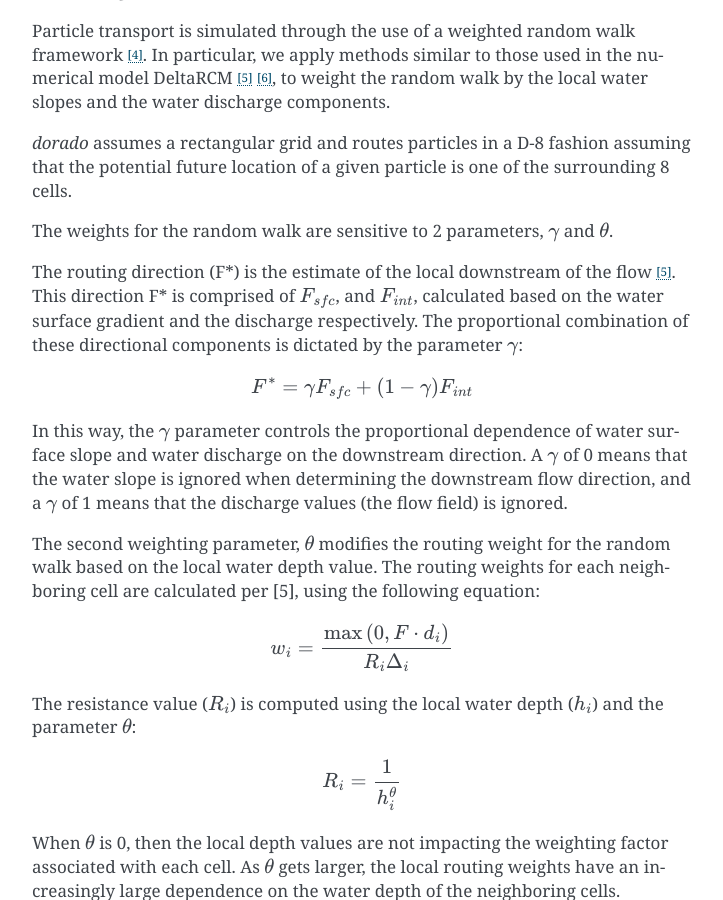
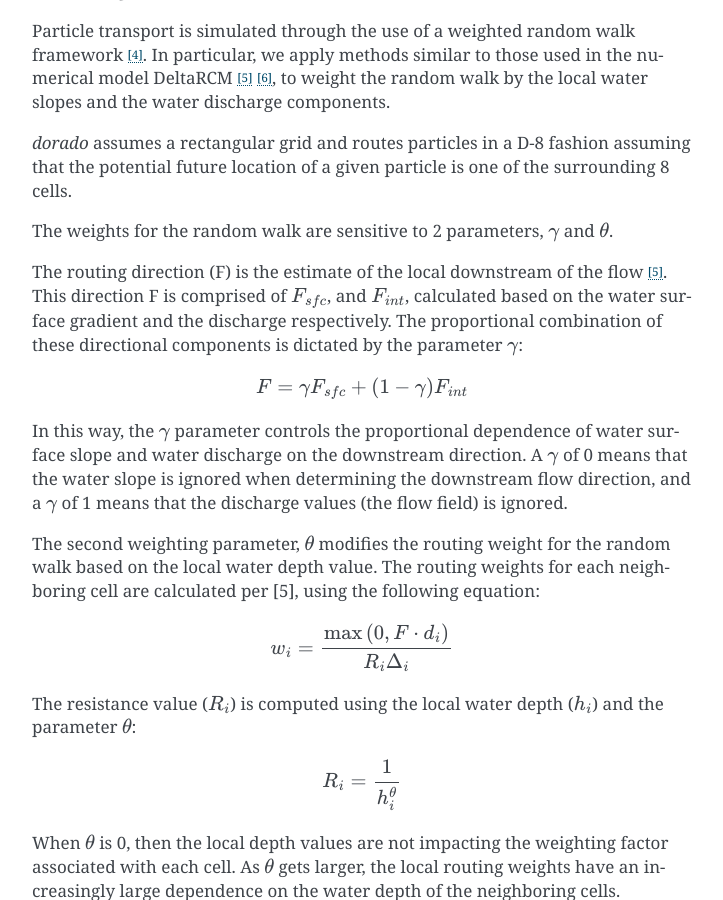
Before and after one commit to passaH2O/dorado, a Sphinx documentation site: the page built from docs/source/background/index.rst, in a window 1280 px wide and 900 px high, scrolled down 613 px. Shown: the whole window, without its empty margins (388-1111 px from the left). Built offline with Sphinx 7.4.7, drawn with Linux system fonts in a browser that asks for light colours; formulas are drawn with MathJax 3.

Commit message:
remove F*

```diff
--- a/docs/source/background/index.rst
+++ b/docs/source/background/index.rst
@@ -22,11 +22,11 @@ Particle transport is simulated through the use of a weighted random walk framew
 
 The weights for the random walk are sensitive to 2 parameters, :math:`{\gamma}` and :math:`{\theta}`.
 
-The routing direction (F*) is the estimate of the local downstream of the flow [5]_. This direction F* is comprised of :math:`{F_{sfc}}`, and :math:`{F_{int}}`, calculated based on the water surface gradient and the discharge respectively. The proportional combination of these directional components is dictated by the parameter :math:`{\gamma}`:
+The routing direction (F) is the estimate of the local downstream of the flow [5]_. This direction F is comprised of :math:`{F_{sfc}}`, and :math:`{F_{int}}`, calculated based on the water surface gradient and the discharge respectively. The proportional combination of these directional components is dictated by the parameter :math:`{\gamma}`:
 
 .. math::
 
-      F^{*} = \gamma F_{sfc} + (1-\gamma) F_{int}
+      F = \gamma F_{sfc} + (1-\gamma) F_{int}
 
 In this way, the :math:`{\gamma}` parameter controls the proportional dependence of water surface slope and water discharge on the downstream direction. A :math:`{\gamma}` of 0 means that the water slope is ignored when determining the downstream flow direction, and a :math:`{\gamma}` of 1 means that the discharge values (the flow field) is ignored.
 
```
